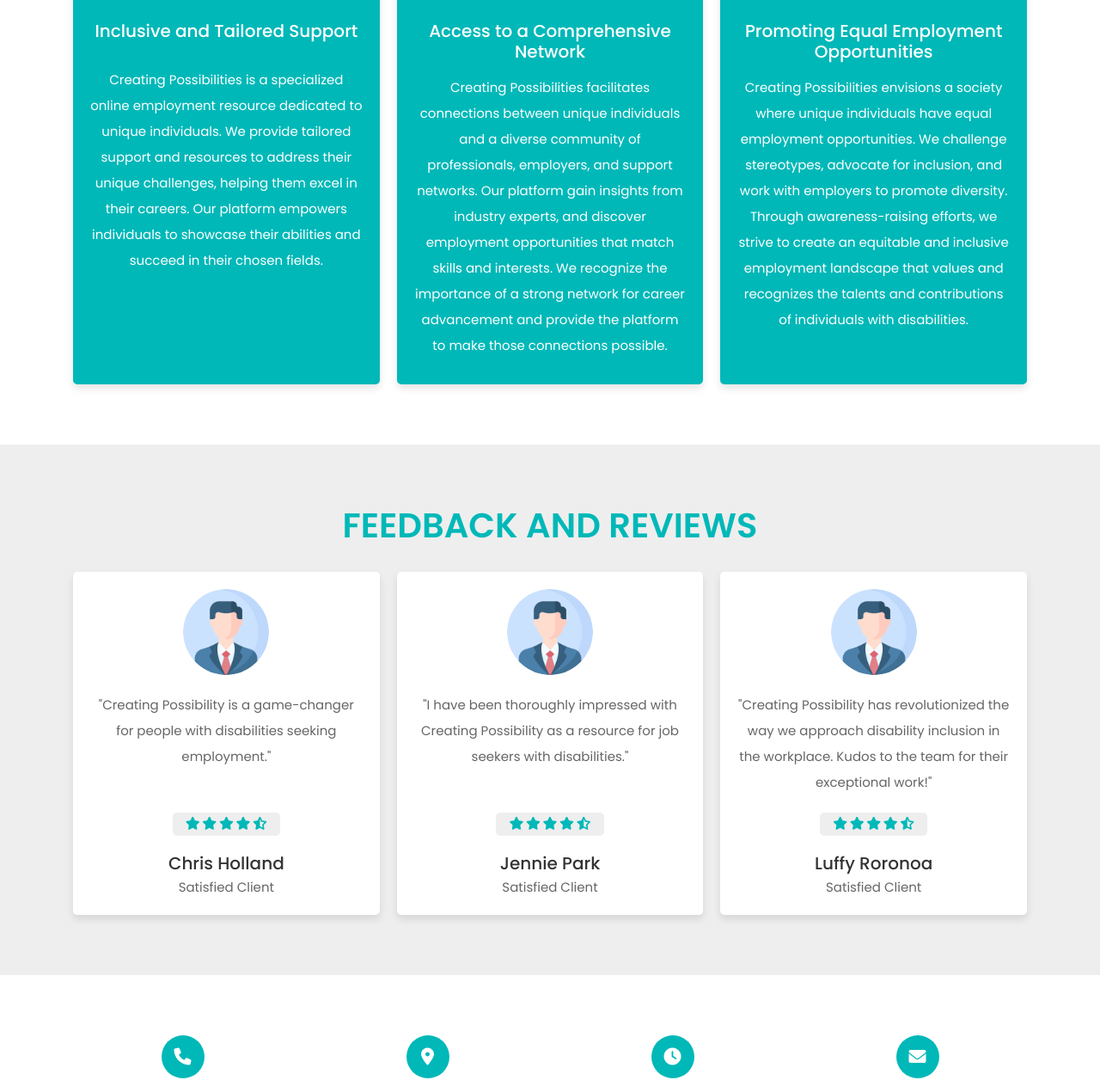
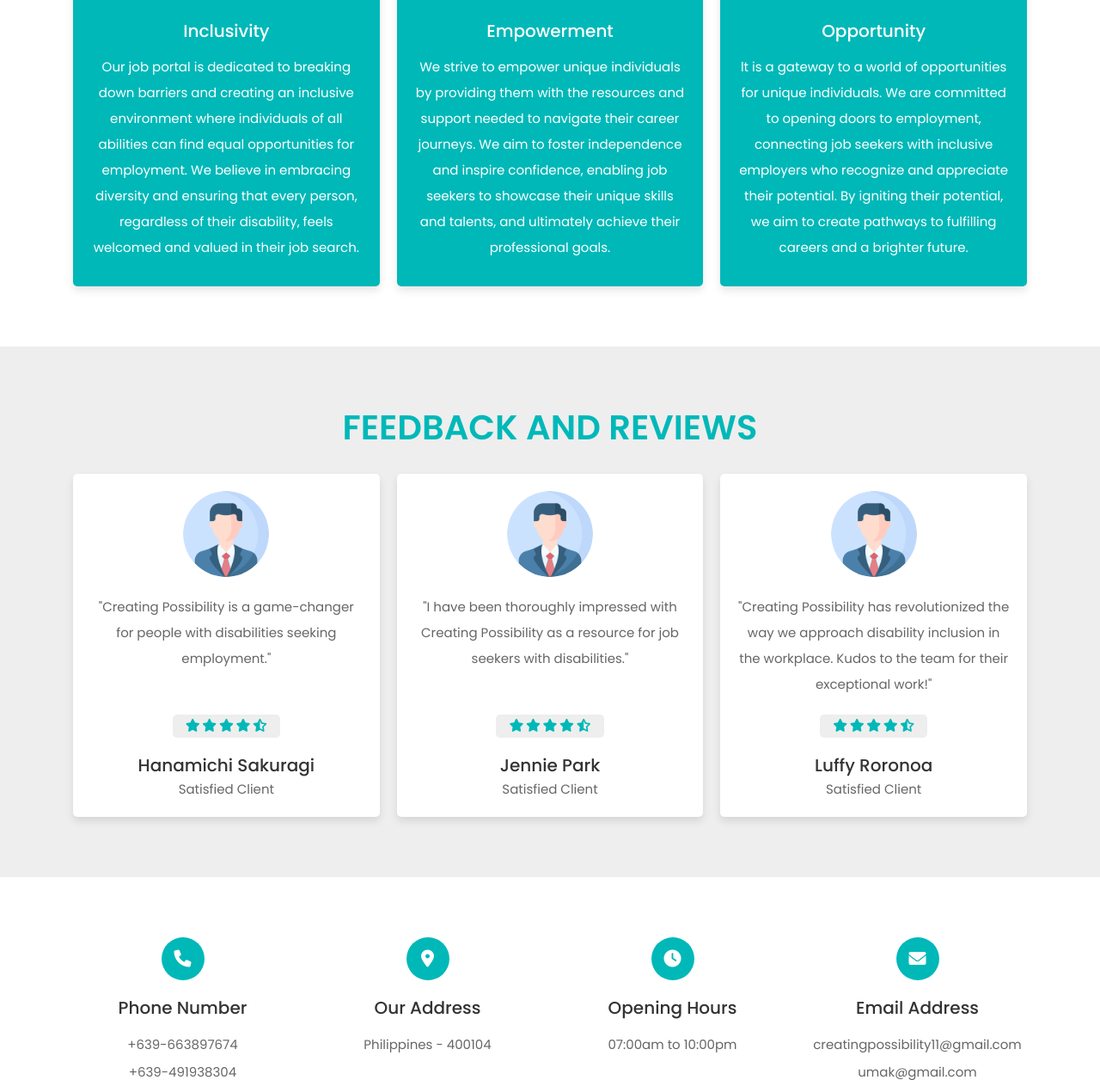
Before and after one commit to AiiJhayy/ByteMe, a PHP site: page / in a window 1280 px wide. Shown: the part 2546-3802 px from the top of the page at 86% size. Run offline with PHP 8.4, Linux system fonts and the light colour scheme.

Commit message:
ayanbill

```diff
--- a/Index.php
+++ b/Index.php
@@ -575,21 +575,20 @@
 
          <div class="box">
             <img src="images/process-1.png." alt="">
-            <h3>Inclusive and Tailored Support</h3>
-
-         <br><p>Creating Possibilities is a specialized online employment resource dedicated to unique individuals. We provide tailored support and resources to address their unique challenges, helping them excel in their careers. Our platform empowers individuals to showcase their abilities and succeed in their chosen fields.</p>
+            <h3>Inclusivity</h3>
+         <p>Our job portal is dedicated to breaking down barriers and creating an inclusive environment where individuals of all abilities can find equal opportunities for employment. We believe in embracing diversity and ensuring that every person, regardless of their disability, feels welcomed and valued in their job search.</p>
       </div>
 
       <div class="box">
          <img src="images/process-2.png." alt="">
-         <h3>Access to a Comprehensive Network</h3>
-         <p>Creating Possibilities facilitates connections between unique individuals and a diverse community of professionals, employers, and support networks. Our platform gain insights from industry experts, and discover employment opportunities that match skills and interests. We recognize the importance of a strong network for career advancement and provide the platform to make those connections possible.</p>
+         <h3>Empowerment</h3>
+         <p>We strive to empower unique individuals by providing them with the resources and support needed to navigate their career journeys. We aim to foster independence and inspire confidence, enabling job seekers to showcase their unique skills and talents, and ultimately achieve their professional goals.</p>
       </div>
 
       <div class="box">
          <img src="images/process-3.png." alt="">
-         <h3>Promoting Equal Employment Opportunities</h3>
-         <p>Creating Possibilities envisions a society where unique individuals have equal employment opportunities. We challenge stereotypes, advocate for inclusion, and work with employers to promote diversity. Through awareness-raising efforts, we strive to create an equitable and inclusive employment landscape that values and recognizes the talents and contributions of individuals with disabilities.</p>
+         <h3>Opportunity</h3>
+         <p>lt is a gateway to a world of opportunities for unique individuals. We are committed to opening doors to employment, connecting job seekers with inclusive employers who recognize and appreciate their potential. By igniting their potential, we aim to create pathways to fulfilling careers and a brighter future.</p>
          </div>
 
       </div>
@@ -607,7 +606,7 @@
       <div class="box-container container">
 
          <div class="box">
-            <img src="Pictures/profile.png" alt="Chris Holland">
+            <img src="Pictures/profile.png" alt="Hanamichi Sakuragi">
             <p>"Creating Possibility is a game-changer for people with disabilities seeking employment."</p>
             <br></br>
             <div class="stars">
@@ -617,7 +616,7 @@
                <i class="fas fa-star"></i>
                <i class="fas fa-star-half-alt"></i>
             </div>
-            <h3>Chris Holland</h3>
+            <h3>Hanamichi Sakuragi</h3>
             <span>Satisfied Client</span>
          </div>
 
```
